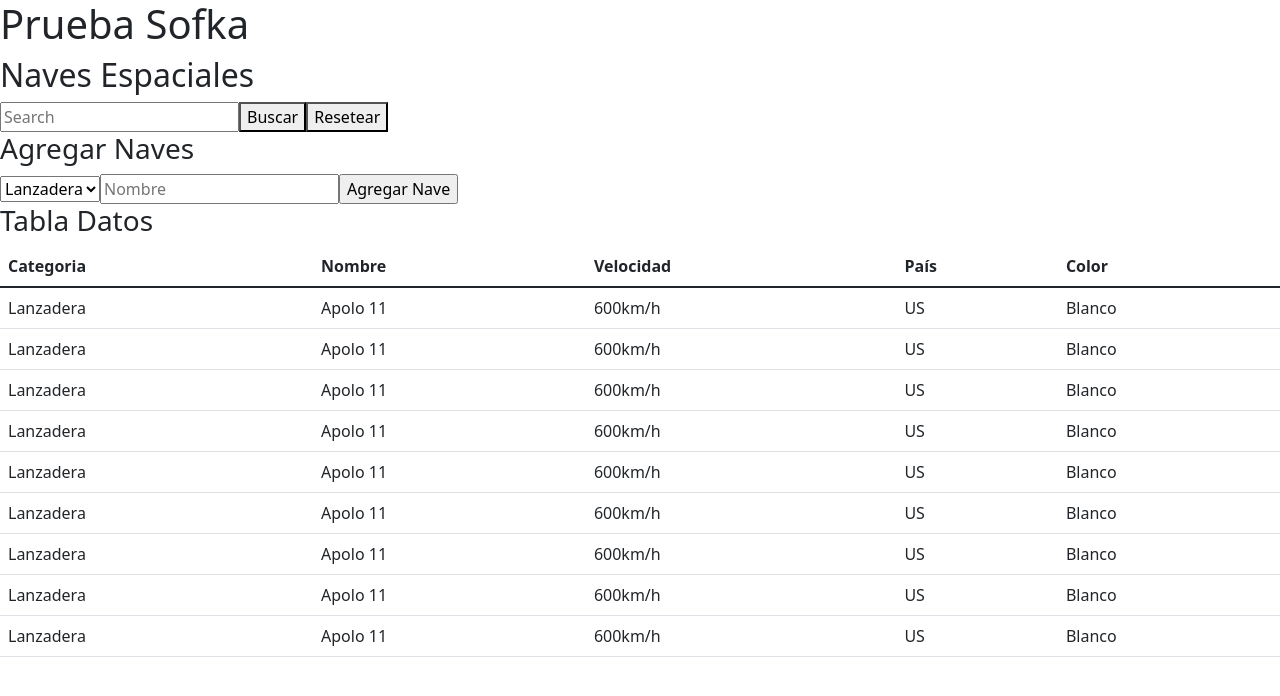
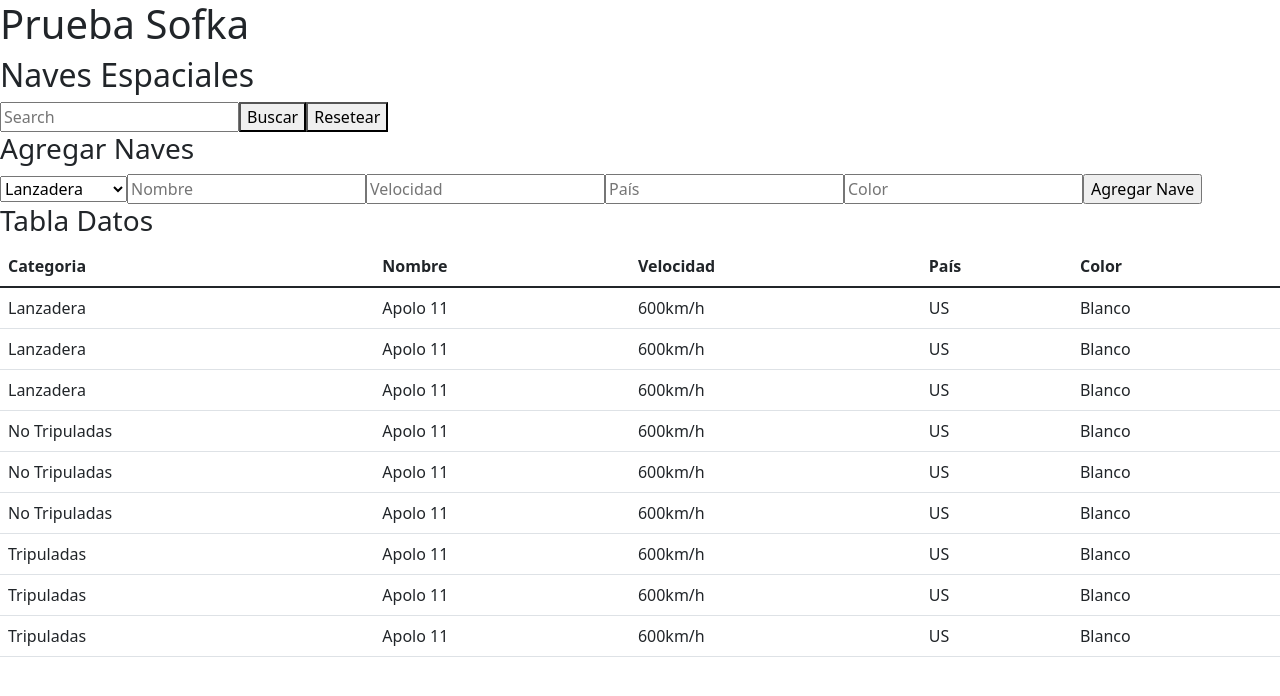
Before and after one commit to TymKey/EstacionEspacialSofka, a React (Create React App) app: page / in a window 1280 px wide. Shown: the top 696 px of the page. Built offline with nearby package versions, Linux system fonts and the light colour scheme.

Commit message:
añadidas interfaces para las props de los componentes

```diff
--- a/package.json
+++ b/package.json
@@ -6,6 +6,7 @@
     "@testing-library/jest-dom": "^5.16.4",
     "@testing-library/react": "^13.3.0",
     "@testing-library/user-event": "^13.5.0",
+    "prop-types": "^15.8.1",
     "react": "^18.2.0",
     "react-dom": "^18.2.0",
     "react-scripts": "5.0.1",
--- a/src/components/Filter.js
+++ b/src/components/Filter.js
@@ -1,4 +1,5 @@
 import React, { useState } from "react";
+import PropTypes from "prop-types";
 
 const Filter = ({ database, setFilteredDatabase }) => {
   const [search, setSearch] = useState("");
@@ -7,7 +8,10 @@ const Filter = ({ database, setFilteredDatabase }) => {
     const naves = database.filter(
       (nave) =>
         nave.category.toUpperCase().includes(search) ||
-        nave.name.toUpperCase().includes(search)
+        nave.name.toUpperCase().includes(search) ||
+        nave.speed.toUpperCase().includes(search) ||
+        nave.creatorCountry.toUpperCase().includes(search) ||
+        nave.color.toUpperCase().includes(search)
     );
     setFilteredDatabase(naves);
     setSearch("");
@@ -36,4 +40,9 @@ const Filter = ({ database, setFilteredDatabase }) => {
   );
 };
 
+Filter.propTypes = {
+  database: PropTypes.array,
+  setFilteredDatabase: PropTypes.func
+};
+
 export default Filter;
--- a/src/components/Form.js
+++ b/src/components/Form.js
@@ -1,4 +1,5 @@
 import React, { useState } from "react";
+import PropTypes from "prop-types";
 
 const initialForm = {
   name: "",
@@ -18,7 +19,13 @@ const Form = ({ createData }) => {
 
   const handleSubmit = (event) => {
     event.preventDefault();
-    if (!form.category || !form.name) {
+    if (
+      !form.category ||
+      !form.name ||
+      !form.speed ||
+      !form.creatorCountry ||
+      !form.color
+    ) {
       alert("Datos incompletos");
       return;
     }
@@ -36,8 +43,8 @@ const Form = ({ createData }) => {
       <form onSubmit={handleSubmit}>
         <select name="category" onChange={handleChange}>
           <option value="Lanzadera">Lanzadera</option>
-          <option value="Tripulada">Tripulada</option>
-          <option value="Espaciales">Espaciales</option>
+          <option value="No Tripuladas">No Tripuladas</option>
+          <option value="Tripuladas">Tripuladas</option>
         </select>
         <input
           type="text"
@@ -46,10 +53,35 @@ const Form = ({ createData }) => {
           value={form.name}
           onChange={handleChange}
         />
+        <input
+          type="text"
+          name="speed"
+          placeholder="Velocidad"
+          value={form.speed}
+          onChange={handleChange}
+        />
+        <input
+          type="text"
+          name="creatorCountry"
+          placeholder="País"
+          value={form.creatorCountry}
+          onChange={handleChange}
+        />
+        <input
+          type="text"
+          name="color"
+          placeholder="Color"
+          value={form.color}
+          onChange={handleChange}
+        />
         <input type="submit" value="Agregar Nave" />
       </form>
     </div>
   );
 };
 
+Form.propTypes = {
+  createData: PropTypes.func
+};
+
 export default Form;
--- a/src/components/Space.js
+++ b/src/components/Space.js
@@ -9,12 +9,30 @@ const initialDatabase = [];
 const shipOne = new Ship("Lanzadera", "US", "600km/h", "Apolo 11", "Blanco");
 const shipTwo = new Ship("Lanzadera", "US", "600km/h", "Apolo 11", "Blanco");
 const shipThree = new Ship("Lanzadera", "US", "600km/h", "Apolo 11", "Blanco");
-const shipFour = new Ship("Lanzadera", "US", "600km/h", "Apolo 11", "Blanco");
-const shipFive = new Ship("Lanzadera", "US", "600km/h", "Apolo 11", "Blanco");
-const shipSix = new Ship("Lanzadera", "US", "600km/h", "Apolo 11", "Blanco");
-const shipSeven = new Ship("Lanzadera", "US", "600km/h", "Apolo 11", "Blanco");
-const shipEight = new Ship("Lanzadera", "US", "600km/h", "Apolo 11", "Blanco");
-const shipNine = new Ship("Lanzadera", "US", "600km/h", "Apolo 11", "Blanco");
+const shipFour = new Ship(
+  "No Tripuladas",
+  "US",
+  "600km/h",
+  "Apolo 11",
+  "Blanco"
+);
+const shipFive = new Ship(
+  "No Tripuladas",
+  "US",
+  "600km/h",
+  "Apolo 11",
+  "Blanco"
+);
+const shipSix = new Ship(
+  "No Tripuladas",
+  "US",
+  "600km/h",
+  "Apolo 11",
+  "Blanco"
+);
+const shipSeven = new Ship("Tripuladas", "US", "600km/h", "Apolo 11", "Blanco");
+const shipEight = new Ship("Tripuladas", "US", "600km/h", "Apolo 11", "Blanco");
+const shipNine = new Ship("Tripuladas", "US", "600km/h", "Apolo 11", "Blanco");
 initialDatabase.push(
   shipOne,
   shipTwo,
--- a/src/components/Table.js
+++ b/src/components/Table.js
@@ -1,4 +1,5 @@
 import React from "react";
+import PropTypes from "prop-types";
 import TableRow from "./TableRow";
 
 const Table = ({ data }) => {
@@ -29,4 +30,8 @@ const Table = ({ data }) => {
   );
 };
 
+Table.propTypes = {
+  data: PropTypes.array
+};
+
 export default Table;
--- a/src/components/TableRow.js
+++ b/src/components/TableRow.js
@@ -1,4 +1,6 @@
 import React from "react";
+import PropTypes from "prop-types";
+import { Ship } from "../models/Ship";
 
 const TableRow = ({ ship }) => {
   return (
@@ -12,4 +14,8 @@ const TableRow = ({ ship }) => {
   );
 };
 
+TableRow.propTypes = {
+  ship: PropTypes.instanceOf(Ship),
+};
+
 export default TableRow;
--- a/src/models/Ship.js
+++ b/src/models/Ship.js
@@ -24,4 +24,8 @@ export class Ship extends Vehicle {
   deploy() {
     console.log("the ship is deploy");
   }
+
+  takePictureFromSpace() {
+    console.log("the ship took a picture");
+  }
 }
```
Also changed, not shown: 1 other file (tests, documents, lock files or other folders).
